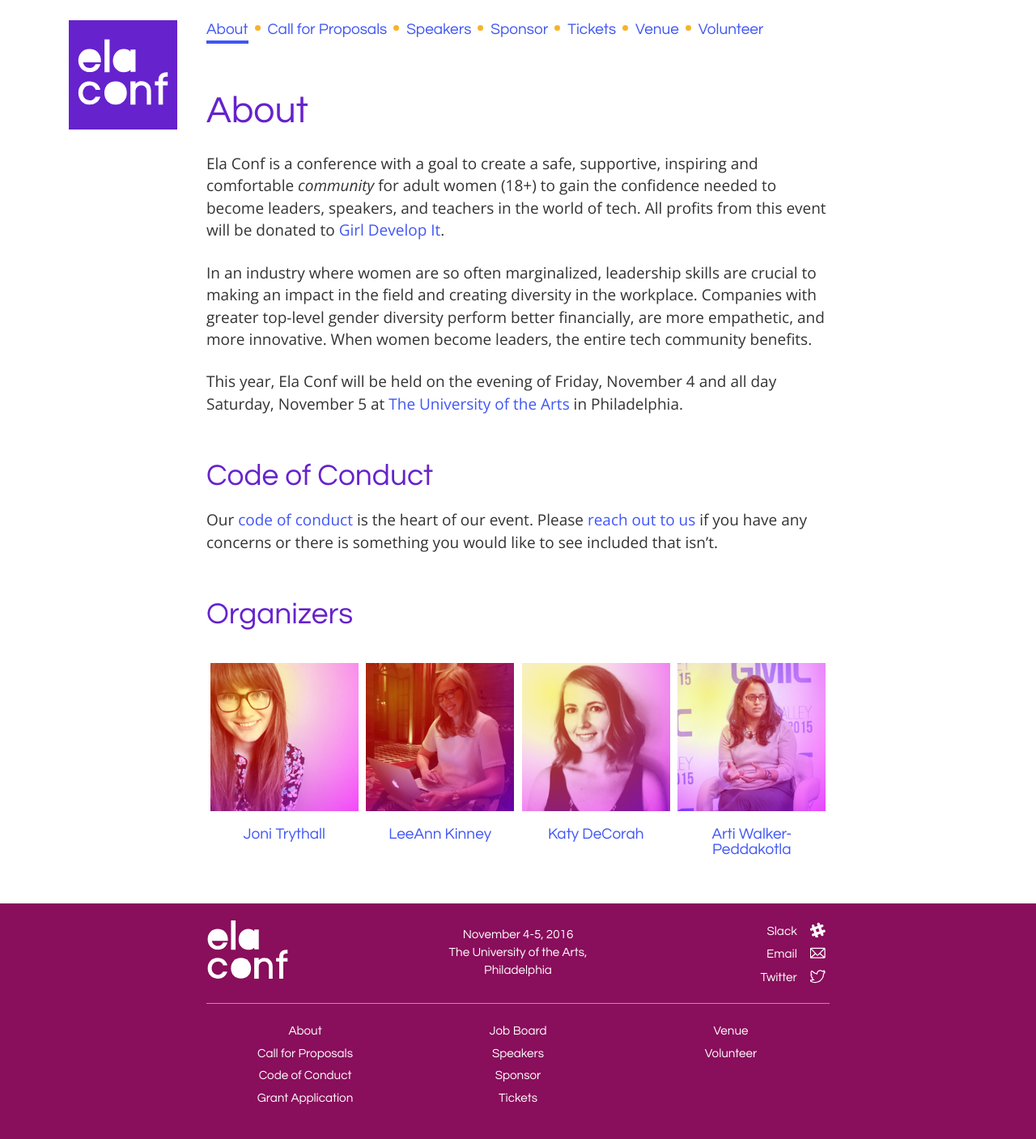
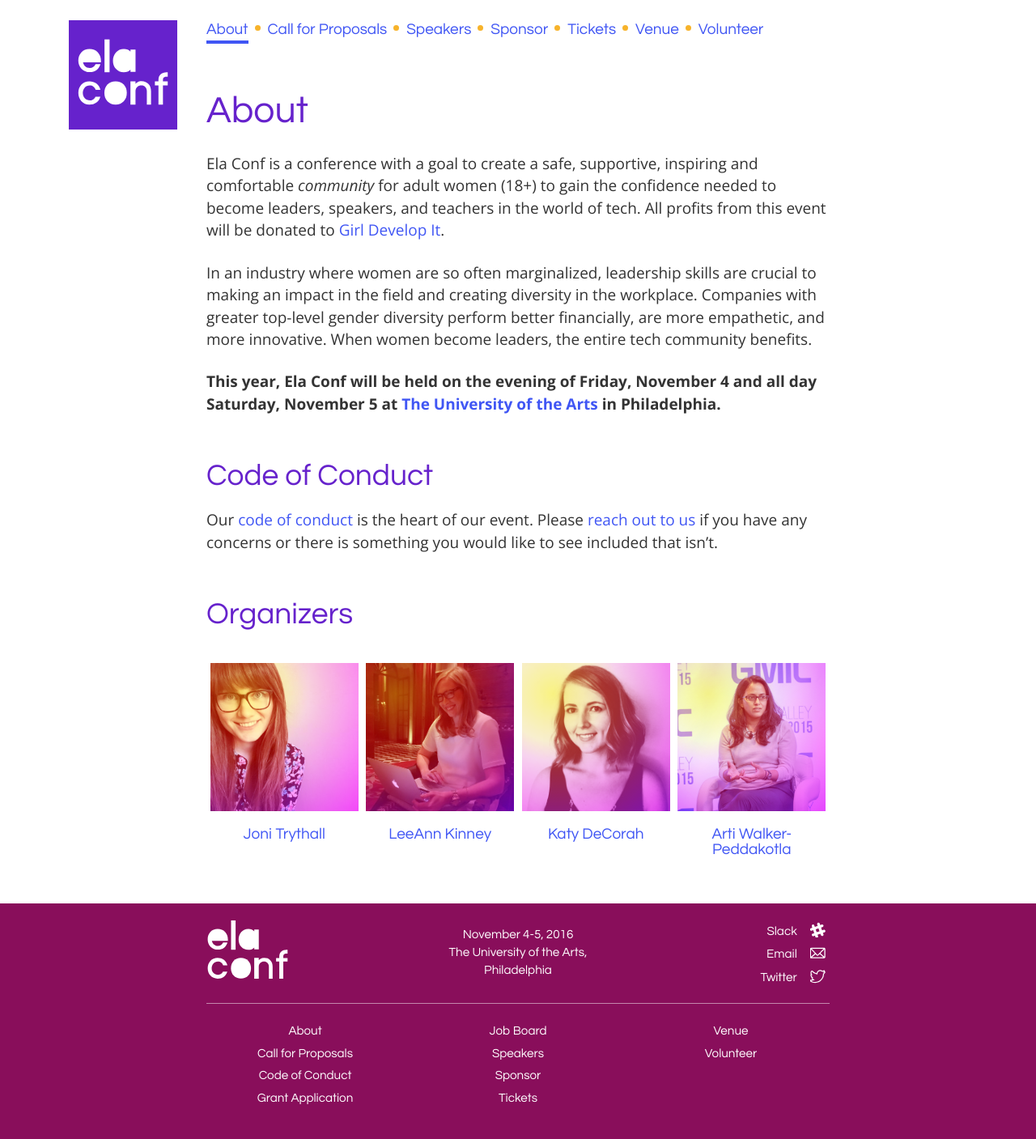
Before and after one commit to elaconf/elaconf.github.io, a Jekyll site: the page built from about/index.md, in a window 1280 px wide. Shown: the whole page at 81% size. Built offline with Jekyll 4.4.1, drawn with Linux system fonts in a browser that asks for light colours.

Commit message:
bold date details

```diff
--- a/about/index.md
+++ b/about/index.md
@@ -8,7 +8,7 @@ Ela Conf is a conference with a goal to create a safe, supportive, inspiring and
 
 In an industry where women are so often marginalized, leadership skills are crucial to making an impact in the field and creating diversity in the workplace. Companies with greater top-level gender diversity perform better financially, are more empathetic, and more innovative. When women become leaders, the entire tech community benefits.
 
-This year, Ela Conf will be held on the evening of Friday, November 4 and all day Saturday, November 5 at [The University of the Arts](/venue/) in Philadelphia.
+**This year, Ela Conf will be held on the evening of Friday, November 4 and all day Saturday, November 5 at [The University of the Arts](/venue/) in Philadelphia.**
 
 ## Code of Conduct
 
```
